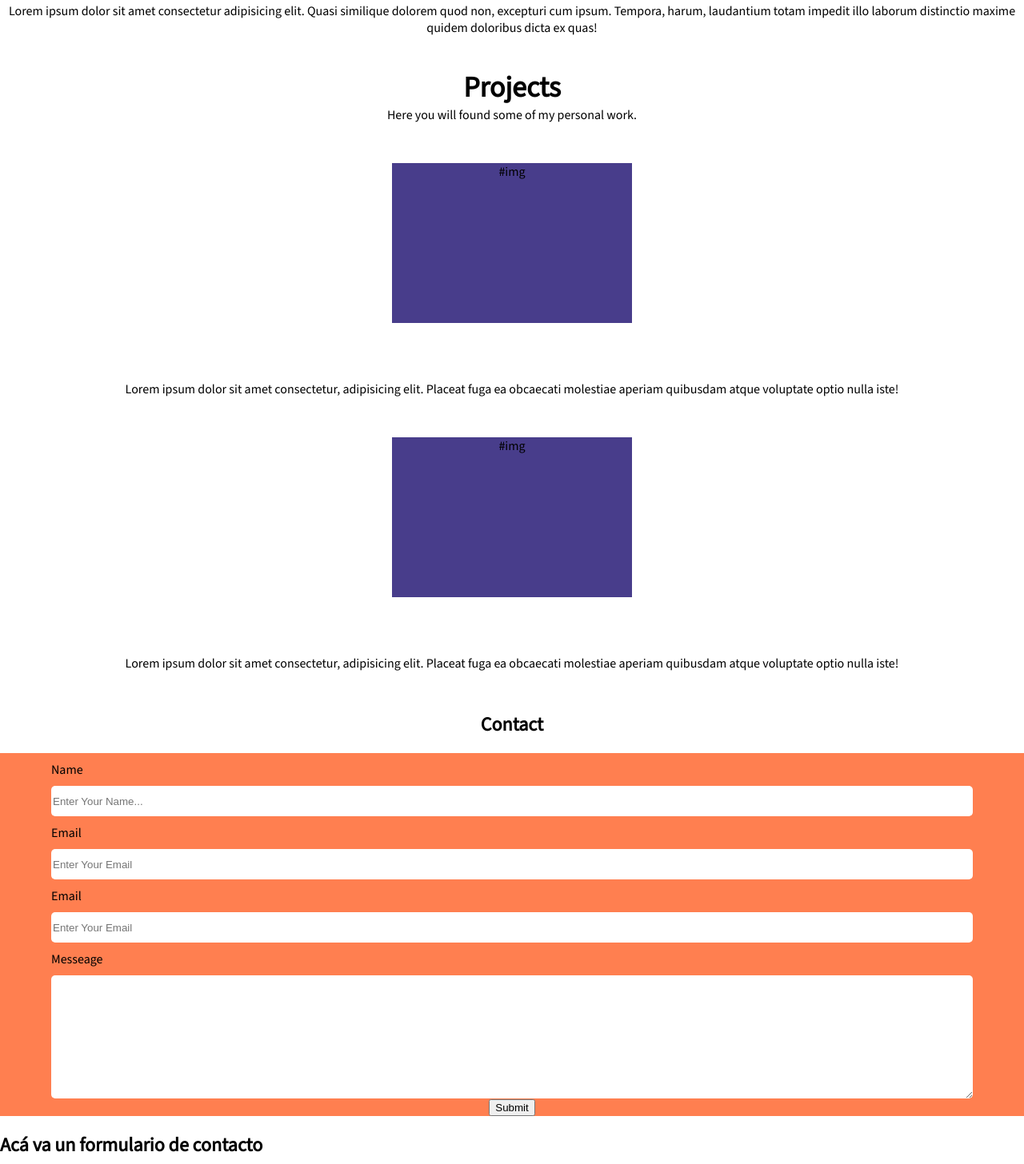
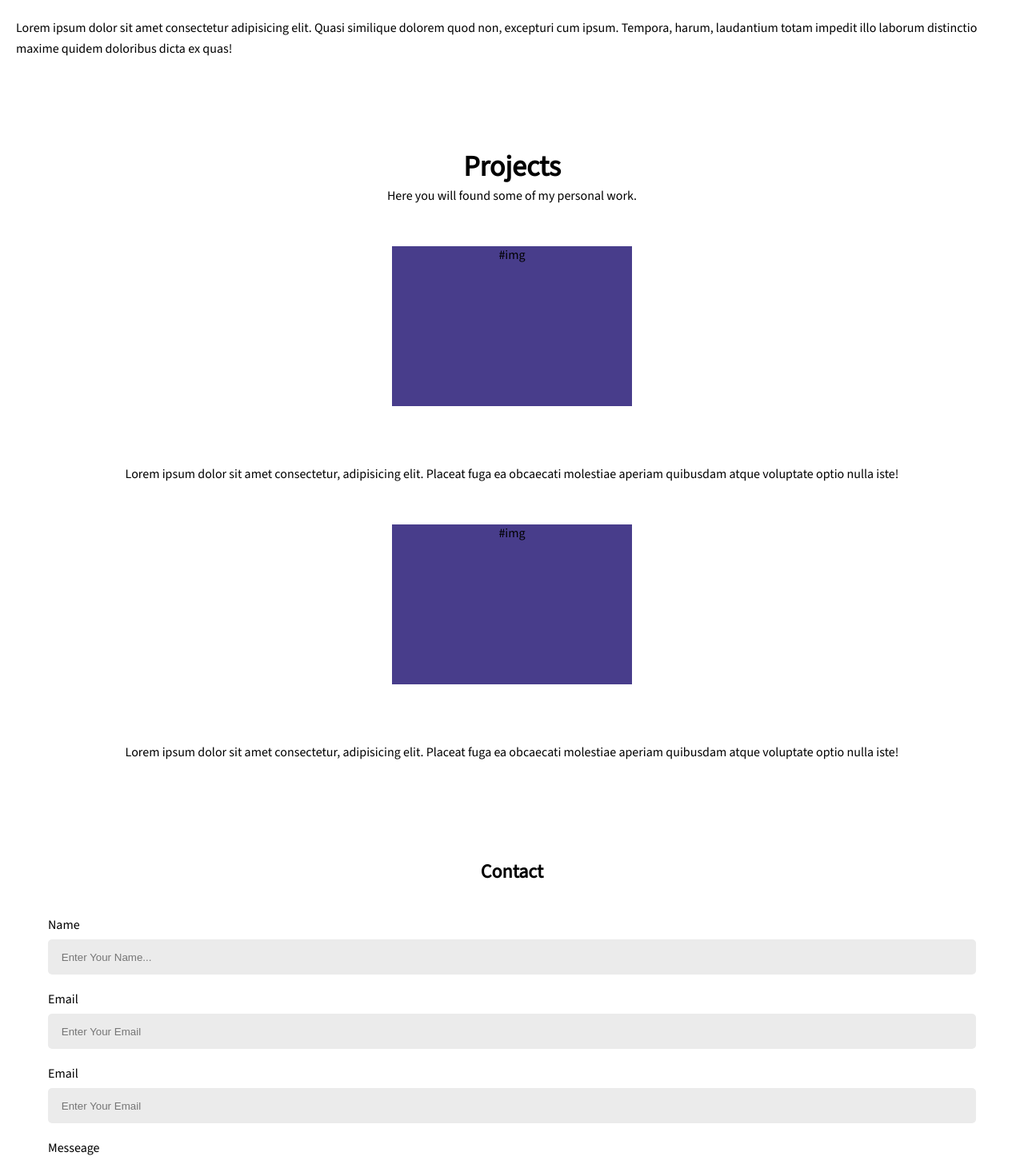
Before and after one commit to Juan1426/Portfolio, a React (Create React App) app: page / in a window 1280 px wide. Shown: the part 425-1881 px from the top of the page at 80% size. Built offline with nearby package versions, Linux system fonts and the light colour scheme.

Commit message:
Changes on scss 31/8

```diff
--- a/src/App.css
+++ b/src/App.css
@@ -2,5 +2,8 @@ body{
     font-family: 'Source Sans 3', sans-serif;
     margin: 0;
     box-sizing: border-box;
-    ;
 }
+
+p{
+    line-height: 26px;
+}
--- a/src/components/Footer/Footer.jsx
+++ b/src/components/Footer/Footer.jsx
@@ -4,7 +4,8 @@ export const Footer=()=>{
     return(
         <footer className="footer_container">
             <div>
-                <h2>Acá va un formulario de contacto</h2>
+                <h2>Aquí iría un Footer</h2>
+                <h2>Si tuviera uno</h2>
             </div>
         </footer>
     )
--- a/src/pages/Home/Home.jsx
+++ b/src/pages/Home/Home.jsx
@@ -4,13 +4,13 @@ import { Link } from "react-router-dom";
 export const  Home = () => {
     return(
         <div className="main">
-            <main id="main" className="main_container">
+            <main className="main_container">
                 <section className="home-hero">
                     <div className="title title-juan">
                         <h2 className="name">Welcome! I'm Juan, Frontend Developer</h2>
                     </div>
                     <div className="description">
-                        <span>My name is Juan, I'm a front-end developer based on Buenos Aires, Argentina.I'm passionate about cutting-edge, beutiful interfaces and intuitively designs.</span>
+                        <p>My name is Juan, I'm a front-end developer based on Buenos Aires, Argentina.I'm passionate about cutting-edge, beutiful interfaces and intuitively designs.</p>
                     </div>
                 </section>
 
@@ -22,7 +22,7 @@ export const  Home = () => {
                         <div className="about_description">
                             <p className="main_text">Lorem ipsum dolor sit amet consectetur adipisicing elit. Quasi similique dolorem quod non, excepturi cum ipsum. Tempora, harum, laudantium totam impedit illo laborum distinctio maxime quidem doloribus dicta ex quas!</p>
                             <p className="main_text">Lorem ipsum dolor sit amet consectetur adipisicing elit. Quasi similique dolorem quod non, excepturi cum ipsum. Tempora, harum, laudantium totam impedit illo laborum distinctio maxime quidem doloribus dicta ex quas!</p>
-                            <p className="main_text"></p>
+
                         </div>
                     </div>
                 </section>
@@ -37,14 +37,15 @@ export const  Home = () => {
                             <div className="proyect_row-img">#img</div>
                             <Link to={"https://github.com/Juan1426/Pokedex/tree/master"} className="proyect_row-link">Pokedex </Link>
                             <div className="proyect_row-desc">
-                                Lorem ipsum dolor sit amet consectetur, adipisicing elit. Placeat fuga ea obcaecati molestiae aperiam quibusdam atque voluptate optio nulla iste!
+                                <p>Lorem ipsum dolor sit amet consectetur, adipisicing elit. Placeat fuga ea obcaecati molestiae aperiam quibusdam atque voluptate optio nulla iste!</p>
+
                             </div>
                         </div>
                         <div className="proyect_row">
                             <div className="proyect_row-img">#img</div>
                             <Link to={"https://github.com/Juan1426/DiscoLobo"} className="proyect_row-link">Disco Lobo</Link>
                             <div className="proyect_row-desc">
-                                Lorem ipsum dolor sit amet consectetur, adipisicing elit. Placeat fuga ea obcaecati molestiae aperiam quibusdam atque voluptate optio nulla iste!
+                            <p>Lorem ipsum dolor sit amet consectetur, adipisicing elit. Placeat fuga ea obcaecati molestiae aperiam quibusdam atque voluptate optio nulla iste!</p>
                             </div>
                         </div>
                     </div>
@@ -58,21 +59,21 @@ export const  Home = () => {
                         <form action="" method="post" className="contact_form">
                             <div className="contact_form-field">
                                 <label className="contact_form-label" htmlFor="">Name</label>
-                                <input required placeholder="Enter Your Name..." type="text" className="contact_form-input" />
+                                <input required placeholder="    Enter Your Name..." type="text" className="contact_form-input" />
                             </div>
                             <div className="contact_form-field">
                                 <label htmlFor="" className="contact_form-label">Email</label>
-                                <input required placeholder="Enter Your Email" type="text" className="contact_form-input" />
+                                <input required placeholder="    Enter Your Email" type="text" className="contact_form-input" />
                             </div>
                             <div className="contact_form-field">
                                 <label htmlFor="" className="contact_form-label">Email</label>
-                                <input required placeholder="Enter Your Email" type="text" className="contact_form-input" />
+                                <input required placeholder="    Enter Your Email" type="text" className="contact_form-input" />
                             </div>
                             <div className="contact_form-field">
                                 <label htmlFor="" className="contact_form-label">Messeage</label>
-                                <textarea name="" id="" cols="30" rows="10" className="textarea"></textarea>
+                                <textarea name="" id="" cols="30" rows="10" className ="textarea" placeholder="  Enter you message..."></textarea>
                             </div>
-                           <button type="submit">Submit</button>
+                            <button className="btn_contact" type="submit">SUBMIT</button>
                         </form>
                     </div>
                 </section>
@@ -80,5 +81,3 @@ export const  Home = () => {
         </div>
     )
 }
-
-//
--- a/src/styles/components/_Navbar.scss
+++ b/src/styles/components/_Navbar.scss
@@ -4,6 +4,7 @@
     display: flex;
     justify-content: space-between;
     align-items: center;
+
 
     .logo{
         h2{
@@ -23,7 +24,6 @@
                 margin: 6px;
                 height: 32px;
             }
-
         }
     }
 }
--- a/src/styles/pages/_Home.scss
+++ b/src/styles/pages/_Home.scss
@@ -9,16 +9,38 @@
         font-size: 36px;
     }
 
-    .description{
-        text-align: justify;
-    }
-
     .main_container{
         max-width: 1280px;
         margin: 0 auto;
 
+        .home_hero{
+            .title-juan{
+
+            }
+            .description{
+                text-align: justify;
+            }
+        }
+
+        .about{
+            padding-bottom: 30px;
+            .about_container{
+                .about_title{
+
+                }
+                .about_description{
+                    .main_text{
+                        margin: 20px 20px;
+                        text-align: left;
+
+                    }
+                }
+            }
+        }
 
         .projects{
+            background-color: white;
+            padding: 20px 0;
             .title_projects{
                 display: flex;
                 flex-wrap: wrap;
@@ -53,36 +75,53 @@
             }
         }
         .contact{
+            padding: 30px;
+
+            .contact_hero{
+
+            }
             .contact_form-container{
-                background-color: coral;
+                background-color: white;
 
+                border-radius: 5px;
+                padding: 0 30px;
+                .contact_form{
                     .contact_form-field{
                         display: flex;
                         flex-direction: column;
-                    width: 90%;
                         margin: 0 auto;
-
                         .contact_form-label{
                             text-align: start;
-                        margin-top: 10px;
+                            margin-top: 20px;
                         }
                         .contact_form-input{
-                        height: 36px;
+                            height: 42px;
+                            border: none;
+                            border-radius: 5px;
+                            margin-top: 8px;
+                            background-color:rgb(235, 235, 235);
+                        }
+                        .textarea{
                             border: none;
                             border-radius: 5px;
                             margin-top: 10px;
-                    }
-                    .textarea{
-
-                        border: none;
-                        border-radius: 5px;
-                        margin-top: 10px;
+                            background-color:rgb(235, 235, 235);
                         }
 
                     }
-
-
+                    .btn_contact{
+                        width: 100%;
+                        height: 50px;
+                        margin: 30px 0;
+                        border: none;
+                        border-radius: 5px;
+                        background-color: coral;
+                        color: white;
+                        font-size: 16px;
+                        font-weight: bolder;
                     }
                 }
             }
         }
+    }
+}
```
Lines whose indentation alone changed are shown as unchanged.
